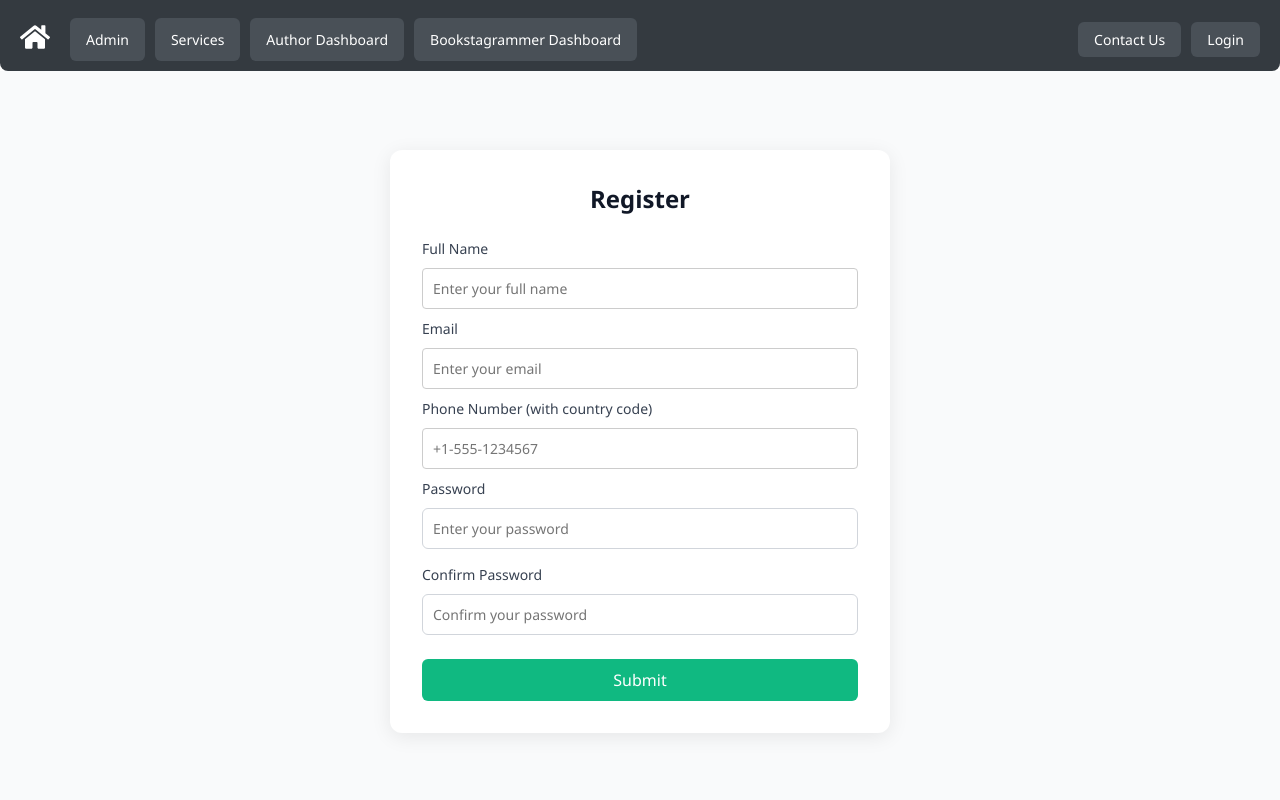
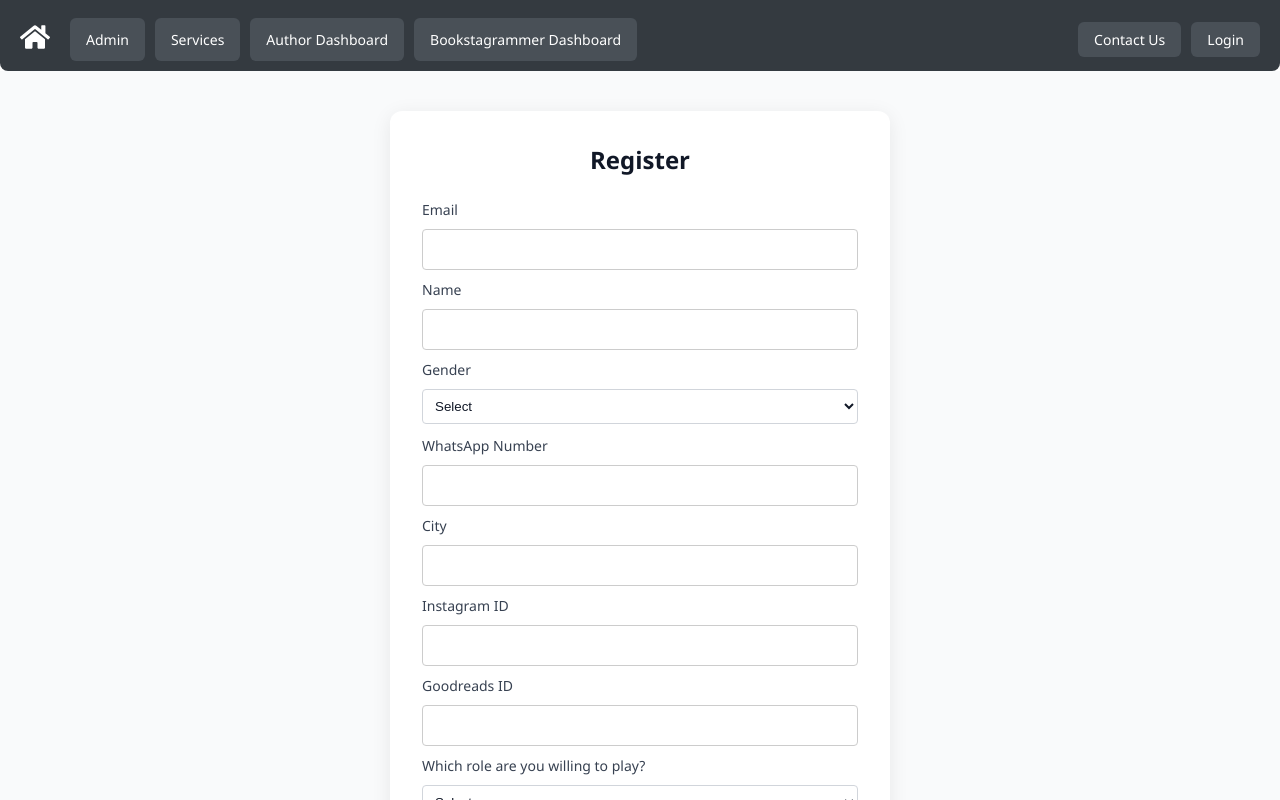
Before and after one commit to AliyulRahman/sample_lm_app, a React (Vite) app: page /login in a window 1280 px wide. Both pictures are taken after a click on the button "Register here". Shown: the top 800 px of the page. Built offline with nearby package versions, Linux system fonts and the light colour scheme.

Commit message:
Update RegisterForm.jsx for latest form

```diff
--- a/src/components/Login/RegisterForm.jsx
+++ b/src/components/Login/RegisterForm.jsx
@@ -1,46 +1,69 @@
-import { useState } from "react";
-import { addUser } from "../../models/users";
+import { useState, useEffect } from "react";
+import { addUser, updateUser } from "../../models/users";
 import "./RegisterForm.css";
 
-export default function RegisterForm({ onClose }) {
+export default function RegisterForm({ onClose, isAdminPanel, selectedUser }) {
   const [form, setForm] = useState({
-    fullName: "",
     email: "",
-    phone: "",
-    password: "",
-    confirmPassword: "",
+    name: "",
+    gender: "",
+    status: "",
+    whatsapp: "",
+    city: "",
+    instagram: "",
+    goodreads: "",
+    role: "",
+    reviewFrequency: "",
+    bookType: "",
+    collaboratedWithAuthors: "",
+    collaborationExperience: "",
+    paidOrPrBoxesPartnership: "",
+    promotionalPostsForBooks: "",
+    amountExpectationPerReview: "",
+    partnershipTerm: "",
+    openForSocialMediaPromotion: "",
+    openForAgreement: "",
+    source: "",
   });
 
   const [submitted, setSubmitted] = useState(false);
   const [error, setError] = useState("");
 
+  useEffect(() => {
+    if (selectedUser) {
+      setForm(selectedUser);
+    }
+  }, [selectedUser]);
+
   const handleChange = (e) => {
-    setForm({ ...form, [e.target.name]: e.target.value });
+    const { name, value } = e.target;
+    setForm({ ...form, [name]: value });
   };
 
   const handleSubmit = (e) => {
     e.preventDefault();
 
-    if (form.password !== form.confirmPassword) {
-      setError("Passwords do not match");
+    if (!form.email || !/^\S+@\S+\.\S+$/.test(form.email)) {
+      setError("Please enter a valid email address.");
       return;
     }
 
-    const newUser = {
-      fullName: form.fullName,
-      email: form.email,
-      phone: form.phone,
-      password: form.password,
-      status: "pending",
-      role: "user",
-    };
+    if (!form.name.trim()) {
+      setError("Name is required.");
+      return;
+    }
 
-    addUser(newUser);
+    if (selectedUser) {
+      updateUser(form.email, form);
+    } else {
+      addUser({ ...form, status: "pending" });
+    }
+
     setSubmitted(true);
     setError("");
   };
 
-  if (submitted) {
+  if (submitted && !selectedUser) {
     return (
       <div className="register-success">
         <h2>Thanks for registering!</h2>
@@ -50,20 +73,29 @@ export default function RegisterForm({ onClose }) {
     );
   }
 
+  if (submitted && isAdminPanel) {
+    if (selectedUser) {
+      return (
+        <div className="register-success">
+          <p>Data updated successfully.</p>
+          <button onClick={onClose}>Close</button>
+        </div>
+      );
+    }
+    else {
+      return (
+        <div className="register-success">
+          <p>Data added successfully.</p>
+          <button onClick={onClose}>Close</button>
+        </div>
+      );
+    }
+  }
+
   return (
     <div className="register-container">
-      <form onSubmit={handleSubmit} className="register-form">
-        <h2>Register</h2>
-
-        <label>Full Name</label>
-        <input
-          type="text"
-          name="fullName"
-          value={form.fullName}
-          onChange={handleChange}
-          required
-          placeholder="Enter your full name"
-        />
+      <form className="register-form" onSubmit={handleSubmit}>
+        <h2>{selectedUser ? "User Details" : "Register"}</h2>
 
         <label>Email</label>
         <input
@@ -72,42 +104,223 @@ export default function RegisterForm({ onClose }) {
           value={form.email}
           onChange={handleChange}
           required
-          placeholder="Enter your email"
+          disabled={!!selectedUser}
         />
 
-        <label>Phone Number (with country code)</label>
+        <label>Name</label>
         <input
-          type="tel"
-          name="phone"
-          value={form.phone}
+          type="text"
+          name="name"
+          value={form.name}
           onChange={handleChange}
           required
-          placeholder="+1-555-1234567"
         />
 
-        <label>Password</label>
+        {isAdminPanel && (
+          <>
+            <label>Status</label>
+            <select name="status" value={form.status} onChange={handleChange}>
+              <option value="">Select</option>
+              <option value="pending">Pending</option>
+              <option value="active">Active</option>
+              <option value="disabled">Disabled</option>
+            </select>
+          </>
+        )}
+
+        <label>Gender</label>
+        <select name="gender" value={form.gender} onChange={handleChange}>
+          <option value="">Select</option>
+          <option value="male">Male</option>
+          <option value="female">Female</option>
+        </select>
+
+        <label>WhatsApp Number</label>
         <input
-          type="password"
-          name="password"
-          value={form.password}
+          type="text"
+          name="whatsapp"
+          value={form.whatsapp}
           onChange={handleChange}
-          required
-          placeholder="Enter your password"
         />
 
-        <label>Confirm Password</label>
+        <label>City</label>
         <input
-          type="password"
-          name="confirmPassword"
-          value={form.confirmPassword}
+          type="text"
+          name="city"
+          value={form.city}
           onChange={handleChange}
-          required
-          placeholder="Confirm your password"
         />
+
+        <label>Instagram ID</label>
+        <input
+          type="text"
+          name="instagram"
+          value={form.instagram}
+          onChange={handleChange}
+        />
+
+        <label>Goodreads ID</label>
+        <input
+          type="text"
+          name="goodreads"
+          value={form.goodreads}
+          onChange={handleChange}
+        />
+
+        <label>Which role are you willing to play?</label>
+        <select name="role" value={form.role} onChange={handleChange}>
+          <option value="">Select</option>
+          <option value="Bookstagrammer">Bookstagrammer</option>
+          <option value="Book Reviewer">Book Reviewer</option>
+          <option value="Beta reader">Beta reader</option>
+          {isAdminPanel && <option value="Author">Author</option>}
+          {isAdminPanel && <option value="Admin">Admin</option>}
+        </select>
+
+        <label>How often do you post book reviews?</label>
+        <select
+          name="reviewFrequency"
+          value={form.reviewFrequency}
+          onChange={handleChange}
+        >
+          <option value="">Select</option>
+          <option value="daily">Daily</option>
+          <option value="weekly">Weekly</option>
+          <option value="monthly">Monthly</option>
+          <option value="occasionally">Occasionally</option>
+          <option value="rarely">Rarely</option>
+        </select>
+
+        <label>What type of books are you willing to review?</label>
+        <select name="bookType" value={form.bookType} onChange={handleChange}>
+          <option value="">Select</option>
+          <option value="Fiction">Fiction</option>
+          <option value="Sci-fi">Sci-fi</option>
+          <option value="Romance">Romance</option>
+          <option value="Mystery">Mystery</option>
+          <option value="Thriller">Thriller</option>
+          <option value="Non fiction">Non fiction</option>
+          <option value="Self help">Self help</option>
+          <option value="Humor">Humor</option>
+          <option value="Poetry">Poetry</option>
+          <option value="Biography">Biography</option>
+          <option value="Up for anything! cuz I love books">
+            Up for anything! cuz I love books
+          </option>
+        </select>
+
+        <label>Have you ever collaborated with authors/companies before?</label>
+        <select
+          name="collaboratedWithAuthors"
+          value={form.collaboratedWithAuthors}
+          onChange={handleChange}
+        >
+          <option value="">Select</option>
+          <option value="Yes">Yes</option>
+          <option value="No">No</option>
+        </select>
+
+        <label>If Yes, then mention it</label>
+        <input
+          type="text"
+          name="collaborationExperience"
+          value={form.collaborationExperience}
+          onChange={handleChange}
+        />
+
+        <label>
+          Would you like to switch between paid or pr boxes partnership or stick
+          to one?
+        </label>
+        <select
+          name="paidOrPrBoxesPartnership"
+          value={form.paidOrPrBoxesPartnership}
+          onChange={handleChange}
+        >
+          <option value="">Select</option>
+          <option value="Stick to paid partnerships">
+            Stick to paid partnerships
+          </option>
+          <option value="Switch to pr boxes according to what you're offering">
+            Switch to pr boxes according to what you're offering
+          </option>
+        </select>
+
+        <label>
+          Would be open to sharing promotional posts for books we feature?
+        </label>
+        <select
+          name="promotionalPostsForBooks"
+          value={form.promotionalPostsForBooks}
+          onChange={handleChange}
+        >
+          <option value="">Select</option>
+          <option value="Yes">Yes</option>
+          <option value="No">No</option>
+        </select>
+
+        <label>How much do you expect per book review</label>
+        <input
+          type="text"
+          name="amountExpectationPerReview"
+          value={form.amountExpectationPerReview}
+          onChange={handleChange}
+        />
+
+        <label>Are you willing to partnership with us?</label>
+        <select
+          name="partnershipTerm"
+          value={form.partnershipTerm}
+          onChange={handleChange}
+        >
+          <option value="">Select</option>
+          <option value="Long term">Long term</option>
+          <option value="Short term">Short term</option>
+        </select>
+
+        <label>
+          Do you agree to promote us and the on board book lovers on your social
+          media?
+        </label>
+        <select
+          name="openForSocialMediaPromotion"
+          value={form.openForSocialMediaPromotion}
+          onChange={handleChange}
+        >
+          <option value="">Select</option>
+          <option value="Yes">Yes</option>
+          <option value="No">No</option>
+        </select>
+
+        <label>Are you willing to sign up for an agreement with us?</label>
+        <select
+          name="openForAgreement"
+          value={form.openForAgreement}
+          onChange={handleChange}
+        >
+          <option value="">Select</option>
+          <option value="Yes">Yes</option>
+          <option value="No">No</option>
+        </select>
+
+        <label>How did you hear about us?</label>
+        <select name="source" value={form.source} onChange={handleChange}>
+          <option value="">Select</option>
+          <option value="Instagram">Instagram</option>
+          <option value="Whatsapp">Whatsapp</option>
+          <option value="Facebook">Facebook</option>
+          <option value="Website">Website</option>
+          <option value="Events">Events</option>
+          <option value="Friends">Friends</option>
+          <option value="Other">Other</option>
+        </select>
 
         {error && <p className="error-message">{error}</p>}
 
-        <button type="submit">Submit</button>
+        <button type="submit">{selectedUser ? "Update" : "Submit"}</button>
+        {/* <button type="button" onClick={onClose} className="cancel-button">
+          Close
+        </button> */}
       </form>
     </div>
   );
```
